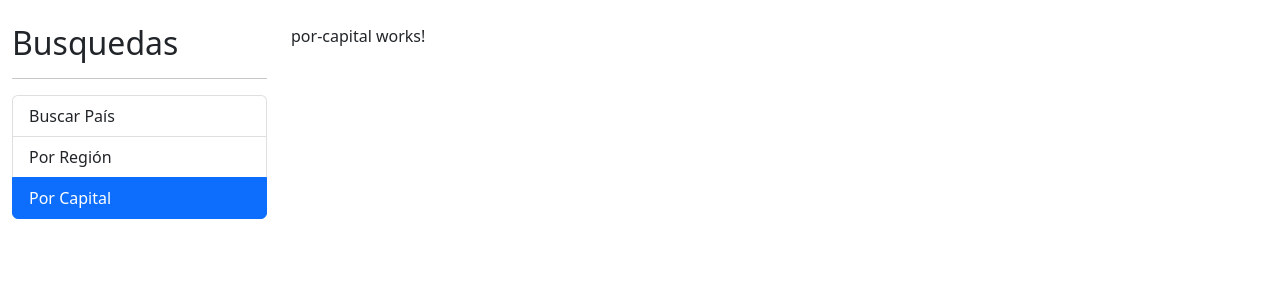
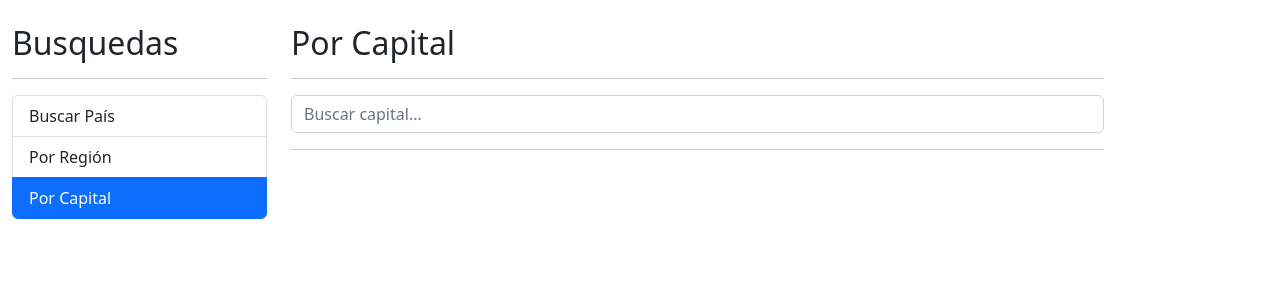
Before and after one commit to ArnBon/Angular_Udemy, an Angular app: page /capital in a window 1280 px wide. Shown: the top 300 px of the page. Built offline with nearby package versions, Linux system fonts and the light colour scheme.

Commit message:
video 113 buscar por capital

```diff
--- a/src/app/pais/components/pais-input/pais-input.component.html
+++ b/src/app/pais/components/pais-input/pais-input.component.html
@@ -1,7 +1,7 @@
  <form (ngSubmit)="buscar()" autocomplete="off">
         <input type="text"
                name="termino"
-               placeholder="Buscar País"
+               [placeholder]="placeholder"
                class="form-control"
                 [(ngModel)]="termino"
                 (input)="teclaPresionada()" />
--- a/src/app/pais/components/pais-input/pais-input.component.ts
+++ b/src/app/pais/components/pais-input/pais-input.component.ts
@@ -1,4 +1,4 @@
-import { Component, Output, EventEmitter, OnInit  } from '@angular/core';
+import { Component, Output, EventEmitter, OnInit, Input  } from '@angular/core';
 import { debounceTime, Subject } from "rxjs";
 
 
@@ -21,6 +21,8 @@
 
   @Output() onEnter    : EventEmitter<string> = new EventEmitter();
   @Output() onDebounce: EventEmitter<string> = new EventEmitter();
+
+  @Input() placeholder: string = '';
 
   /*video 112 debouncer*/
   debouncer: Subject<string> = new Subject();
--- a/src/app/pais/pages/por-capital/por-capital.component.html
+++ b/src/app/pais/pages/por-capital/por-capital.component.html
@@ -1 +1,23 @@
-<p>por-capital works!</p>
+<h2>Por Capital</h2>
+<hr>
+
+<div class="row">
+  <div class="col">
+    <app-pais-input
+    (onEnter)="buscar($event)"
+    placeholder="Buscar capital...">
+    </app-pais-input>
+  </div>
+</div>
+
+<hr>
+
+<div *ngIf="hayError" class="alert alert-danger">
+  No se encontro el termino {{termino}}
+</div>
+
+<div *ngIf="paises.length > 0" class="row">
+  <div class="col">
+    <app-pais-tabla [paises]="paises"></app-pais-tabla>
+  </div>
+</div>
--- a/src/app/pais/pages/por-capital/por-capital.component.ts
+++ b/src/app/pais/pages/por-capital/por-capital.component.ts
@@ -1,4 +1,7 @@
-import { Component, OnInit } from '@angular/core';
+import { Component } from '@angular/core';
+
+import { PaisService } from '../../services/pais.service';
+import { Country } from '../../interfaces/pais.interface';
 
 @Component({
   selector: 'app-por-capital',
@@ -6,11 +9,27 @@
   styles: [
   ]
 })
-export class PorCapitalComponent implements OnInit {
+export class PorCapitalComponent  {
 
-  constructor() { }
+  termino: string = "";
+  hayError: boolean = false;
+  paises: Country[] = [];
 
-  ngOnInit(): void {
+  constructor(private paisService: PaisService) { }
+
+  buscar(termino: string) {
+    this.hayError = false;
+    this.termino = termino; // este es el termino que viene del input
+    //console.log(this.termino);
+
+    this.paisService.buscarCapital(termino)
+      .subscribe(paises => {
+        this.paises = paises;
+
+      }, (err) => {
+        this.hayError = true;
+        this.paises = [];
+      });
   }
 
 }
--- a/src/app/pais/pages/por-pais/por-pais.component.html
+++ b/src/app/pais/pages/por-pais/por-pais.component.html
@@ -5,7 +5,8 @@
     <div class="col">
        <app-pais-input
        (onEnter)="buscar($event)"
-       (onDebounce)="sugerencias($event)">
+       (onDebounce)="sugerencias($event)"
+       placeholder="Buscar por país...">
 
        </app-pais-input>
     </div>
--- a/src/app/pais/services/pais.service.ts
+++ b/src/app/pais/services/pais.service.ts
@@ -15,4 +15,9 @@
     const url = `${this.apiUrl}/name/${termino}`;
     return this.http.get<Country[]>(url);
   }
+
+  buscarCapital(termino: string): Observable<Country[]>{
+    const url = `${this.apiUrl}/capital/${termino}`;
+    return this.http.get<Country[]>(url);
+  }
 }
```
